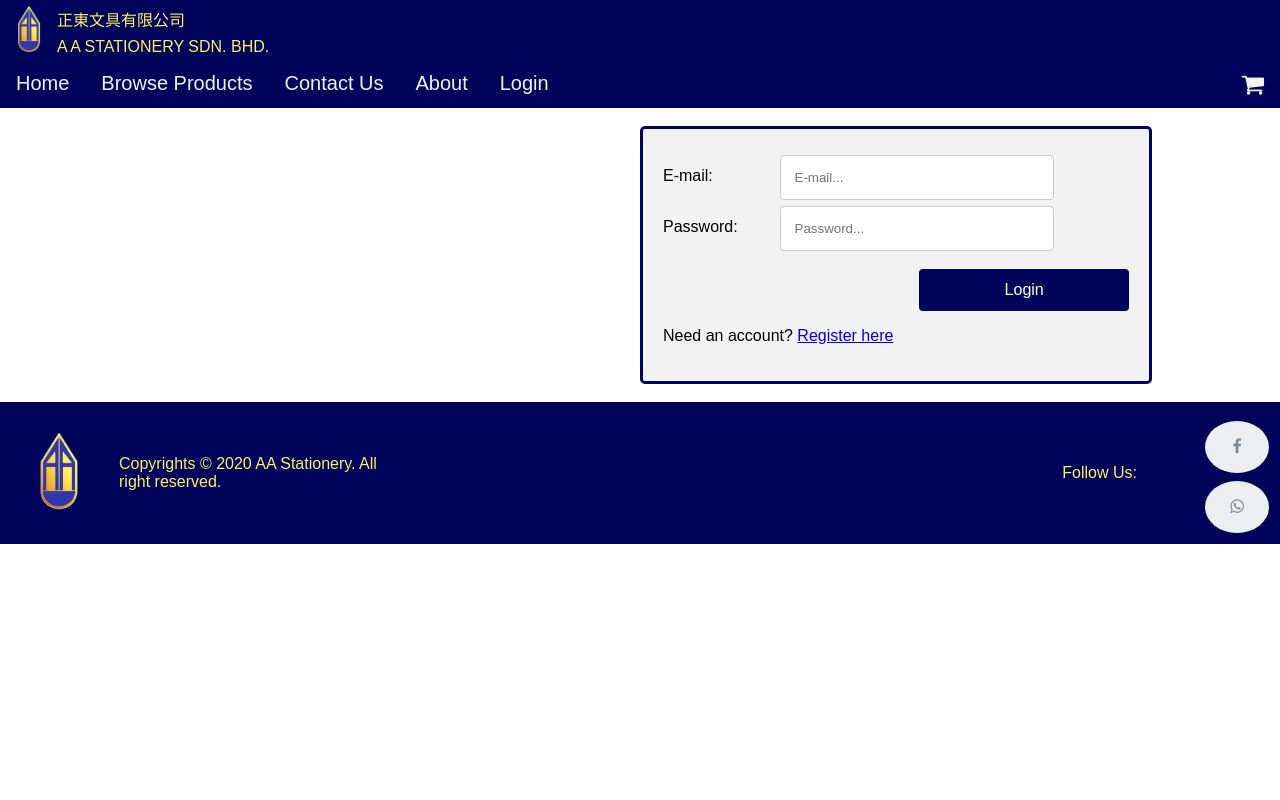
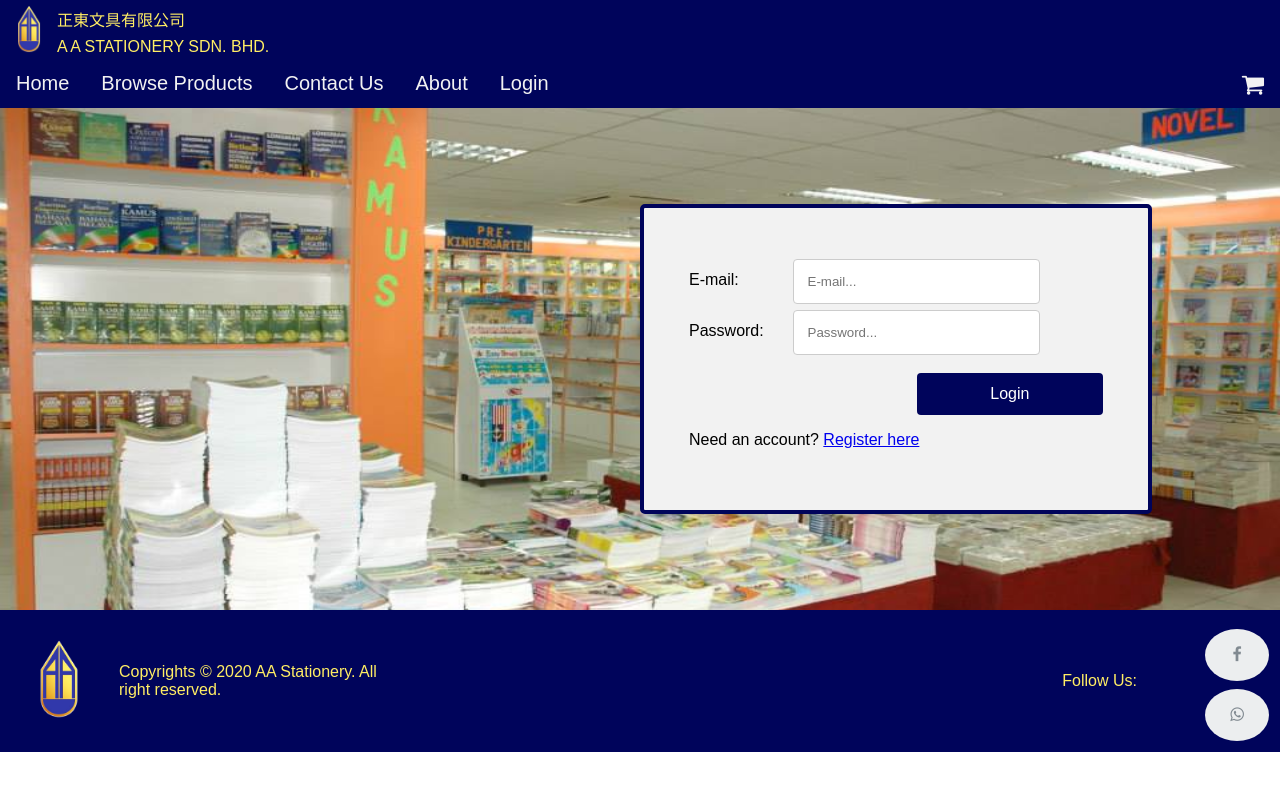
Before and after one commit to Rust405/WST-Assignment, a PHP site: page /login.php in a window 1280 px wide. Run offline with PHP 8.4, Linux system fonts and the light colour scheme.

Commit message:
Add files via upload

```diff
--- a/login.php
+++ b/login.php
@@ -54,10 +54,12 @@
                 box-sizing: border-box;
                 border-radius: 5px;
                 background-color: #f2f2f2;
-                padding: 20px;
+                padding: 45px;
                 margin-right:10%;
                 margin-left:50%;
-                border: 3px solid #00045B;
+                border: 4px solid #00045B;
+                margin-top:78px;
+                margin-bottom:78px;
             }
 
             .col-25 {
@@ -85,6 +87,14 @@
                     margin-top: 0;
                 }
             }
+
+            body{
+                background-image:url('images/background2.jpg');
+                background-repeat: no-repeat;
+                background-size: 100% 100%;
+            }
+
+
         </style>
     </head>
     <body>
@@ -93,8 +103,6 @@
 
             <?php
             //compare with customer table
-
-
             ?>
 
             <form action="login.php" method="post">
@@ -130,12 +138,12 @@
         </div>
 
 
+    </body>
 
 
-
-
-    </body>
     <?php
     include ('footer.html');
     ?>
+
+
 </html>
```
Also changed, not shown: contact.php (+7 -0 lines), nbproject/private/private.xml (added, +7 -0 lines), register.php (+9 -2 lines), images/background2.jpg (added), images/background3.jpg (added), 1 other file.
